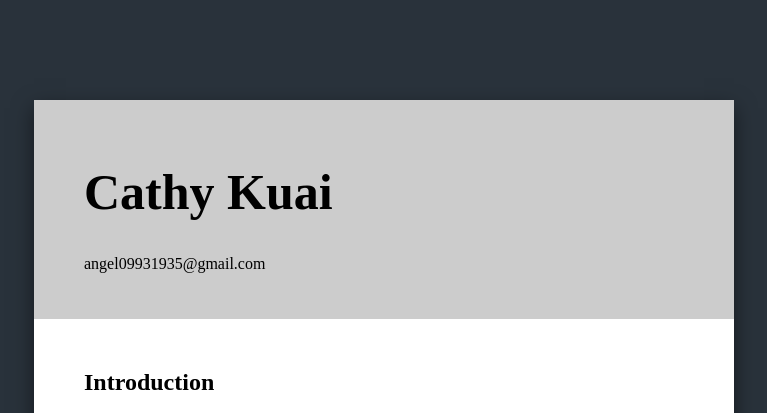
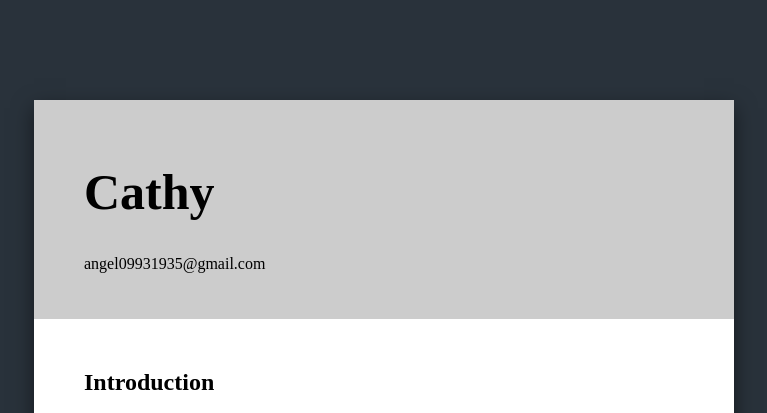
Before and after one commit to CathyKuai/myfirst-web, a plain HTML site: page index.html in a window 1280 px wide. Shown: the top 413 px of the page, without its empty margins (256-1023 px from the left). Drawn offline with nearby package versions, Linux system fonts and the light colour scheme.

Commit message:
名字變更

```diff
--- a/index.html
+++ b/index.html
@@ -14,7 +14,7 @@
     <div class="cv">
         <!-- 規劃cv-header -->
         <section class="cv-header">
-            <h1 class="name">Cathy Kuai</h1>
+            <h1 class="name">Cathy</h1>
             <p>angel09931935@gmail.com</p>
         </section>
 
```
